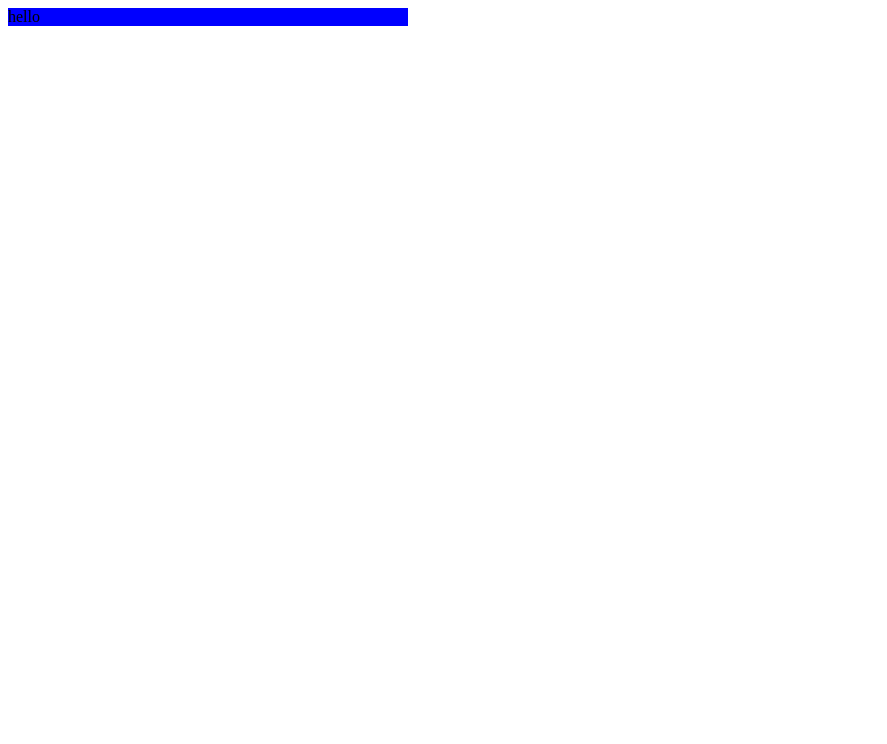
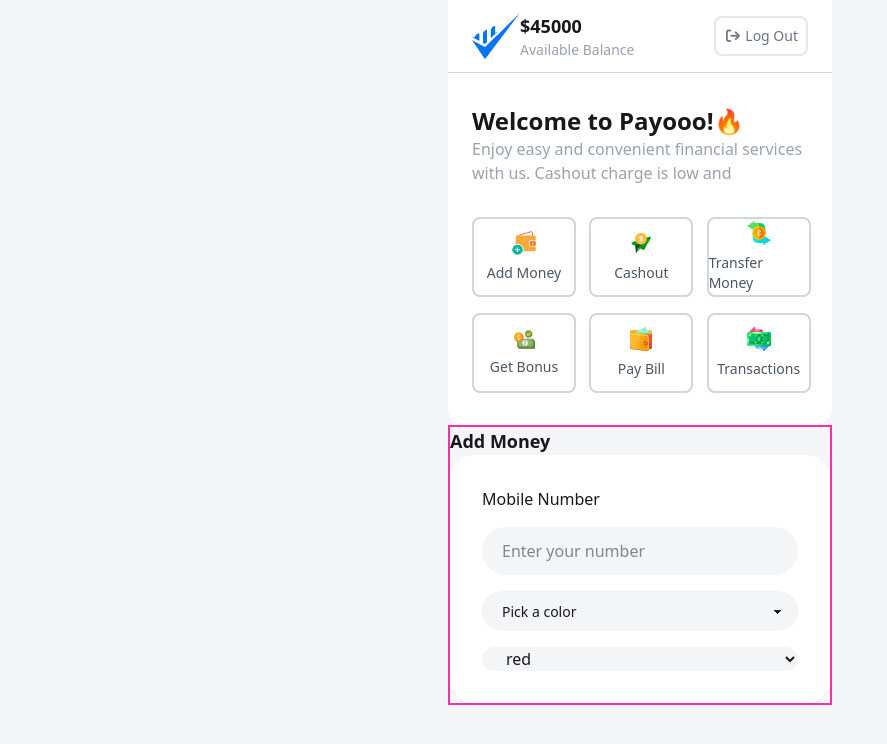
Before and after one commit to itzakio/payoo-mobile-app, a plain HTML site: page home.html in a window 1280 px wide. Shown: the whole page, without its empty margins (0-887 px from the left). Drawn offline with nearby package versions, Linux system fonts and the light colour scheme.

Commit message:
temporary push

```diff
--- a/home.html
+++ b/home.html
@@ -3,19 +3,89 @@
 <head>
     <meta charset="UTF-8">
     <meta name="viewport" content="width=device-width, initial-scale=1.0">
+    <link href="https://cdn.jsdelivr.net/npm/daisyui@5" rel="stylesheet" type="text/css" />
+    <script src="https://cdn.jsdelivr.net/npm/@tailwindcss/browser@4"></script>
+    <link rel="stylesheet" href="./css/style.css">
+    <link rel="stylesheet" href="https://cdnjs.cloudflare.com/ajax/libs/font-awesome/7.0.0/css/all.min.css" integrity="sha512-DxV+EoADOkOygM4IR9yXP8Sb2qwgidEmeqAEmDKIOfPRQZOWbXCzLC6vjbZyy0vPisbH2SyW27+ddLVCN+OMzQ==" crossorigin="anonymous" referrerpolicy="no-referrer" />
+    <link rel="shortcut icon" href="./payoo.png" type="image/x-icon">
     <title>Payoo Home</title>
-    <style>
-        body{
-            display: flex;
-        }
-        div{
-            background-color: blue;
-            max-width: 400px;
-            width: 100%;
-        }
-    </style>
 </head>
-<body>
-    <div class="">hello</div>
+<body class="h-dvh bg-[#f4f5f7]">
+    <!-- Nav section start -->
+    <div class="max-w-sm w-full mx-auto px-6  flex justify-between items-center bg-white border-b-1 border-gray-300">
+        <div class="flex items-center py-3">
+            <img class="w-12" src="./assets/Group.png" alt="">
+            <div>
+                <h2 class="text-lg font-extrabold">$<span>45000</span></h2>
+                <p class="text-sm text-gray-400">Available Balance</p>
+            </div>
+        </div>
+        <div>
+            <button class="text-gray-500 text-sm p-2 border-2 rounded-lg border-gray-200 cursor-pointer"><i class="fa-solid fa-arrow-right-from-bracket"></i> Log Out</button>
+        </div>
+    </div>
+    <!-- Nav section end -->
+
+     <!-- Banner section start -->
+    <section class="max-w-sm w-full mx-auto px-6 pt-8 bg-white">
+        <h1 class="text-2xl font-bold">Welcome to Payooo!🔥</h1>
+        <p class="text-gray-400">Enjoy easy and convenient financial services with us. Cashout charge is low and </p>
+    </section>
+      <!-- Banner section end -->
+
+    <!-- Features section start -->
+    <section class="max-w-sm w-full mx-auto px-6 py-8 rounded-b-2xl bg-white grid grid-cols-3 justify-between gap-4  ">
+        <div class="w-26 h-20 flex flex-col justify-center items-center gap-2 mx-auto border-2 rounded-lg border-gray-300 cursor-pointer">
+            <img src="./assets/addmoney.png" alt="">
+            <p class="text-gray-600 text-sm">Add Money</p>
+        </div>
+        <div class="w-26 h-20 flex flex-col justify-center items-center gap-2 mx-auto border-2 rounded-lg border-gray-300 cursor-pointer">
+            <img src="./assets/cashout.png" alt="">
+            <p class="text-gray-600 text-sm">Cashout</p>
+        </div>
+        <div class="w-26 h-20 flex flex-col justify-center items-center gap-2 mx-auto border-2 rounded-lg border-gray-300 cursor-pointer">
+            <img src="./assets/transfer.png" alt="">
+            <p class="text-gray-600 text-sm">Transfer Money</p>
+        </div>
+        <div class="w-26 h-20 flex flex-col justify-center items-center gap-2 mx-auto border-2 rounded-lg border-gray-300 cursor-pointer">
+            <img src="./assets/getbonus.png" alt="">
+            <p class="text-gray-600 text-sm">Get Bonus</p>
+        </div>
+        <div class="w-26 h-20 flex flex-col justify-center items-center gap-2 mx-auto border-2 rounded-lg border-gray-300 cursor-pointer">
+            <img src="./assets/paybill.png" alt="">
+            <p class="text-gray-600 text-sm">Pay Bill</p>
+        </div>
+        <div class="w-26 h-20 flex flex-col justify-center items-center gap-2 mx-auto border-2 rounded-lg border-gray-300 cursor-pointer">
+            <img src="./assets/transaction.png" alt="">
+            <p class="text-gray-600 text-sm">Transactions</p>
+        </div>
+    </section>
+    <!-- Features section end -->
+
+    <!-- Add Money form section start -->
+    <section class="max-w-sm w-full mx-auto border-2 border-pink-500">
+        <h2 class="text-lg font-semibold">Add Money</h2>
+        <form action="" class="max-w-sm w-full p-8 flex flex-col gap-4 bg-white rounded-3xl">
+        <label for="mob-number" class="font-medium">Mobile Number</label>
+         <input class="bg-[#f4f5f7] border-none py-3 pl-5 rounded-full" type="text" id="mob-number" placeholder="Enter your number">
+         <select class="select bg-[#f4f5f7] border-none pl-5 rounded-full">
+            <option disabled selected>Pick a color</option>
+            <option>Crimson</option>
+            <option>Amber</option>
+            <option>Velvet</option>
+        </select>
+
+        <select name="" id="" class="bg-[#f4f5f7] border-none pl-5 rounded-full">
+            <option value="red">red</option>
+            <option value="red">red</option>
+            <option value="red">red</option>
+            <option value="red">red</option>
+        </select>
+
+        </form>
+    </section>
+    <!-- Add Money form section end -->
+
+
 </body>
 </html>
```
Also changed, not shown: assets/addmoney.png (renamed from assets/wallet1.png), assets/cashout.png (renamed from assets/send1.png), assets/getbonus.png (renamed from assets/bonus1.png), assets/paybill.png (renamed from assets/purse1.png), assets/transaction.png (renamed from assets/transaction1.png), assets/transfer.png (renamed from assets/money1.png).
